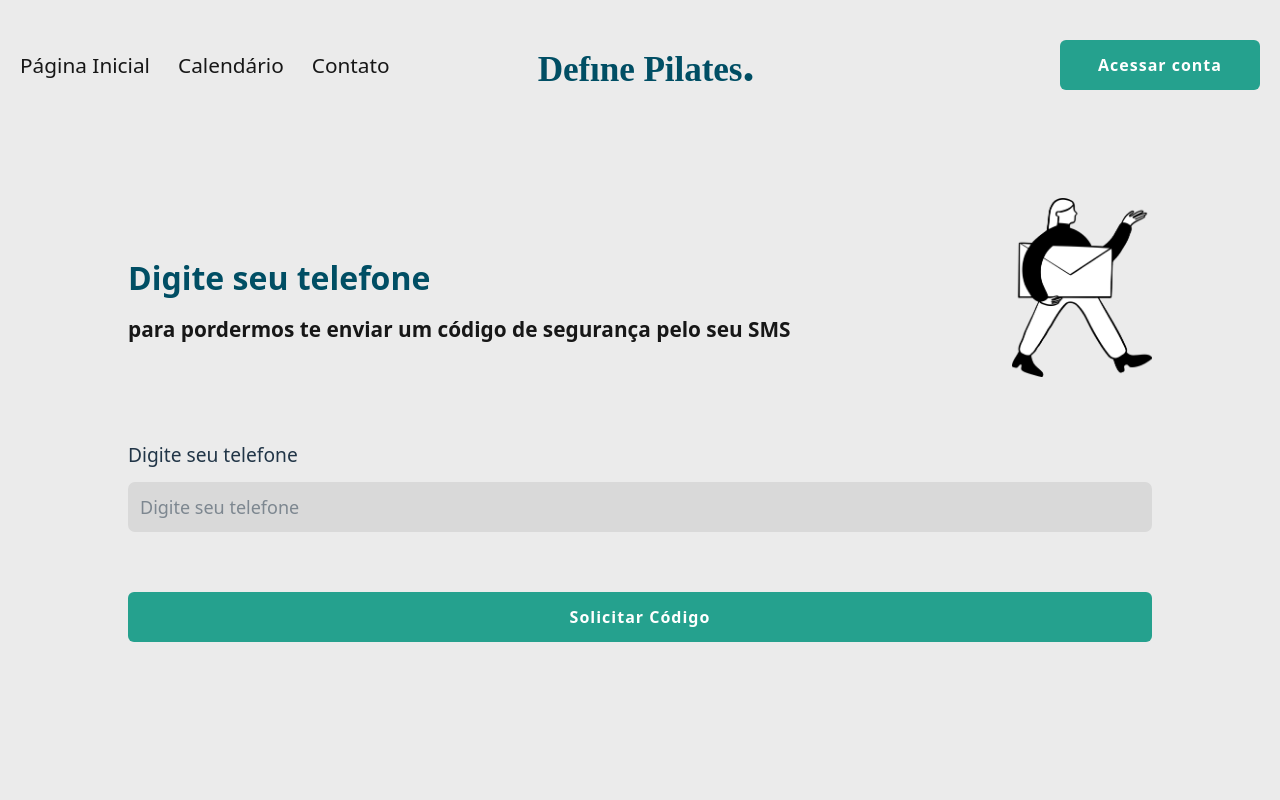
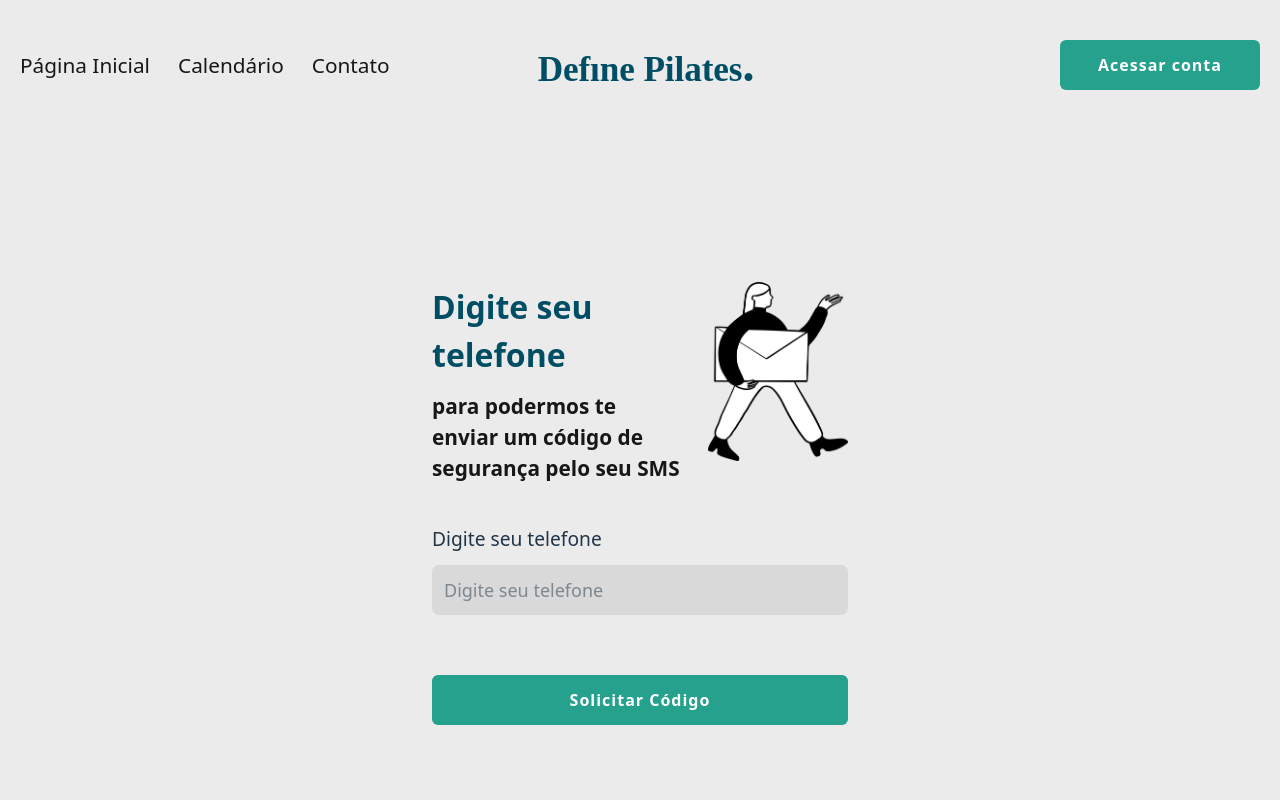
Before and after one commit to LuisTakeo/FATEC-PI-2025-3-SEMESTRE-DEFINE-PILATES, a React (Vite) app in the folder pi-react/: page /recuperarsenha/dados in a window 1280 px wide. Shown: the top 800 px of the page. Built offline with nearby package versions, Linux system fonts and the light colour scheme.

Commit message:
Ajuste main (cinza) para telas claras

```diff
--- a/pi-react/src/pages/RecuperarSenha/AlterarSenha_3.tsx
+++ b/pi-react/src/pages/RecuperarSenha/AlterarSenha_3.tsx
@@ -2,16 +2,31 @@ import { useState } from "react"
 import Botao from "../../components/Cadastros/Botao"
 import Input from "../../components/Cadastros/Input"
 import Estilizacoes from "../../model/Estilizacoes"
+import React from 'react';
 
-export default function AlterarSenha(){
-
+export default function AlterarSenha() {
     const [senha, setSenha] = useState("")
     const [senhaConfirmacao, setSenhaConfirmacao] = useState("")
 
-    return(
-        <>
-        <main className="w-full h-150 flex">
-            <section className="flex flex-col items-start justify-center flex-1 px-[10%] py-6 gap-10">
+    const handleSave = (e: React.FormEvent<HTMLFormElement>) => {
+        e.preventDefault();
+        console.log("Tentativa de salvar nova senha:", { senha, senhaConfirmacao });
+    };
+
+    return (
+
+        <div className="min-h-screen w-full font-sans overflow-x-hidden">
+
+            <main
+                className="w-full flex justify-center py-20 md:py-32"
+                style={{ backgroundColor: 'var(--background)' }}
+            >
+
+                <div className="w-full max-w-md mx-auto px-4">
+
+                    <form onSubmit={handleSave} className="w-full">
+
+                        <div className="flex flex-col items-start w-full gap-8">
                             <div className="flex flex-col gap-3">
                                 <h2 className={Estilizacoes.titulo_principal}>
                                     Nova senha
@@ -26,10 +41,10 @@ export default function AlterarSenha(){
                                 label="Digite sua nova senha"
                                 value={senha}
                                 onChange={setSenha}
-                type = "text"
+                                type="password"
                                 pattern=".*"
-                placeholder = "Digite a senha"
-                size = "w-full"
+                                placeholder="Digite a senha"
+                                size="w-full"
                             />
 
                             <Input
@@ -37,16 +52,20 @@ export default function AlterarSenha(){
                                 label="Digite sua nova senha novamente"
                                 value={senhaConfirmacao}
                                 onChange={setSenhaConfirmacao}
-                type = "text"
+                                type="password"
                                 pattern=".*"
-                placeholder = "Digite a senha novamente"
-                size = "w-full"
+                                placeholder="Digite a senha novamente"
+                                size="w-full"
                             />
 
                             <Botao texto="Salvar nova senha" type="submit"/>
 
-            </section>
+                        </div>
+                    </form>
+                </div>
             </main>
-        </>
+
+
+        </div>
     )
 }
--- a/pi-react/src/pages/RecuperarSenha/RecebimentoCodigo_2.tsx
+++ b/pi-react/src/pages/RecuperarSenha/RecebimentoCodigo_2.tsx
@@ -2,15 +2,38 @@ import { useState } from "react"
 import Botao from "../../components/Cadastros/Botao"
 import Input from "../../components/Cadastros/Input"
 import Estilizacoes from "../../model/Estilizacoes"
+import React from 'react';
 
 export default function RecebimentoCodigo(){
 
     const [codigo, setCodigo] = useState("")
     const [contador, setContador] = useState(30)
+
+    // Função de manipulação de envio (submit)
+    const handleSubmit = (e: React.FormEvent<HTMLFormElement>) => {
+        e.preventDefault();
+        // Lógica de confirmação do código (aqui você faria a chamada à API)
+        console.log("Código submetido:", codigo);
+        // O Botao já tem o link para a próxima página, mas a lógica de navegação viria aqui após o sucesso.
+    };
+
     return(
-        <>
-        <main className="w-full h-150 flex">
-            <section className="flex flex-col items-start justify-center flex-1 px-[10%] py-6 gap-10">
+        // 1. Container principal: Ocupa toda a tela e remove rolagem lateral.
+        <div className="min-h-screen w-full font-sans overflow-x-hidden">
+
+            {/* 2. Faixa Cinza Completa: Usa a cor exata do body (var(--background)) */}
+            <main
+                className="w-full flex justify-center py-20 md:py-32"
+                style={{ backgroundColor: 'var(--background)' }}
+            >
+
+                {/* 3. Container do Conteúdo: Define a largura máxima e centraliza horizontalmente. */}
+                <div className="w-full max-w-md mx-auto px-4">
+
+                    <form onSubmit={handleSubmit} className="w-full">
+
+                        {/* A seção interna foi simplificada para um div para melhor layout */}
+                        <div className="flex flex-col items-start w-full gap-8">
                             <div className="flex flex-col gap-3">
                                 <h2 className={Estilizacoes.titulo_principal}>
                                     Código de segurança
@@ -31,6 +54,7 @@ export default function RecebimentoCodigo(){
                                 size = "w-full"
                             />
 
+                            {/* O botão agora é type="submit" para funcionar com o <form> */}
                             <Botao texto="Confirmar Código" type="submit" link="/recuperarsenha/alterarsenha"/>
 
                             <p className="text-[1.2rem] text-black text-left">
@@ -43,8 +67,10 @@ export default function RecebimentoCodigo(){
                                 <span className="text-[var(--destaque)] font-semibold">{contador}</span>
                                 <span className="text-[var(--destaque)] font-semibold"> segundos</span>
                             </p>
-            </section>
+                        </div>
+                    </form>
+                </div>
             </main>
-        </>
+        </div>
     )
 }
--- a/pi-react/src/pages/RecuperarSenha/RecuperacaoTelefone_1.tsx
+++ b/pi-react/src/pages/RecuperarSenha/RecuperacaoTelefone_1.tsx
@@ -1,30 +1,56 @@
-
 import { useState } from "react"
 import Botao from "../../components/Cadastros/Botao"
 import Input from "../../components/Cadastros/Input"
 import Estilizacoes from "../../model/Estilizacoes"
+import React from 'react';
 
 export default function RecuperacaoTelefone(){
 
     const [telefone, setTelefone] = useState("")
 
+    const handleSubmit = (e: React.FormEvent<HTMLFormElement>) => {
+        e.preventDefault();
+        // Lógica para enviar o telefone e solicitar o código SMS
+        console.log("Solicitando código para telefone:", telefone);
+        // A navegação para /recuperarsenha/confirmarcodigo ocorreria aqui após o sucesso
+    };
+
     return(
-        <>
-            <main className="w-full h-150 flex">
-                <section className=" w-full flex flex-col items-center justify-center flex-1 px-[10%] py-6 gap-10">
-                    <header className=" flex flex-row justify-between items-center gap-10 w-full">
-                        <div className="gap-3 flex flex-col">
+        // 1. Container principal: Ocupa toda a tela e remove rolagem lateral.
+        <div className="min-h-screen w-full font-sans overflow-x-hidden">
+
+            {/* 2. Faixa Cinza Completa: Usa a cor exata do body (var(--background)) */}
+            <main
+                className="w-full flex justify-center py-20 md:py-32"
+                style={{ backgroundColor: 'var(--background)' }}
+            >
+
+                {/* 3. Container do Conteúdo: Define a largura máxima e centraliza horizontalmente. */}
+                <div className="w-full max-w-md mx-auto px-4">
+
+                    <form onSubmit={handleSubmit} className="w-full">
+
+                        <section className=" w-full flex flex-col items-center flex-1 py-6 gap-10">
+
+                            {/* Ajuste de layout para mobile: a imagem será colocada abaixo do texto em telas pequenas */}
+                            <header className=" flex flex-col md:flex-row justify-between items-center gap-6 w-full">
+                                <div className="gap-3 flex flex-col flex-1">
                                     <h1
-                            className={`${Estilizacoes.titulo_principal} word-break`}>Digite seu telefone </h1>
+                                    className={`${Estilizacoes.titulo_principal} word-break`}>
+                                        Digite seu telefone
+                                    </h1>
                                     <p
                                     className={Estilizacoes.titulo_segundario}
-                            >para pordermos te enviar um código de segurança pelo seu SMS</p>
+                                    >para podermos te enviar um código de segurança pelo seu SMS</p>
                                 </div>
+
+                                {/* CÓDIGO DA IMAGEM RESTAURADO */}
                                 <img
                                 src="/envelope.png"
                                 alt="Envelope"
-                        className="w-35 object-contain mb-6"
+                                className="w-35 object-contain mb-6 flex-shrink-0"
                                 />
+
                             </header>
 
                             <div className="w-full gap-10 flex flex-col">
@@ -33,7 +59,7 @@ export default function RecuperacaoTelefone(){
                                 label="Digite seu telefone"
                                 value={telefone}
                                 onChange={setTelefone}
-                        type = "tel"
+                                type = "tel" // 'tel' é mais apropriado para telefones
                                 pattern=".*"
                                 placeholder = "Digite seu telefone"
                                 size = "w-full"
@@ -42,7 +68,9 @@ export default function RecuperacaoTelefone(){
                                 <Botao texto="Solicitar Código" type="submit" link="/recuperarsenha/confirmarcodigo"/>
                             </div>
                         </section>
+                    </form>
+                </div>
             </main>
-        </>
+        </div>
     )
 }
```
Lines whose indentation alone changed are shown as unchanged.
